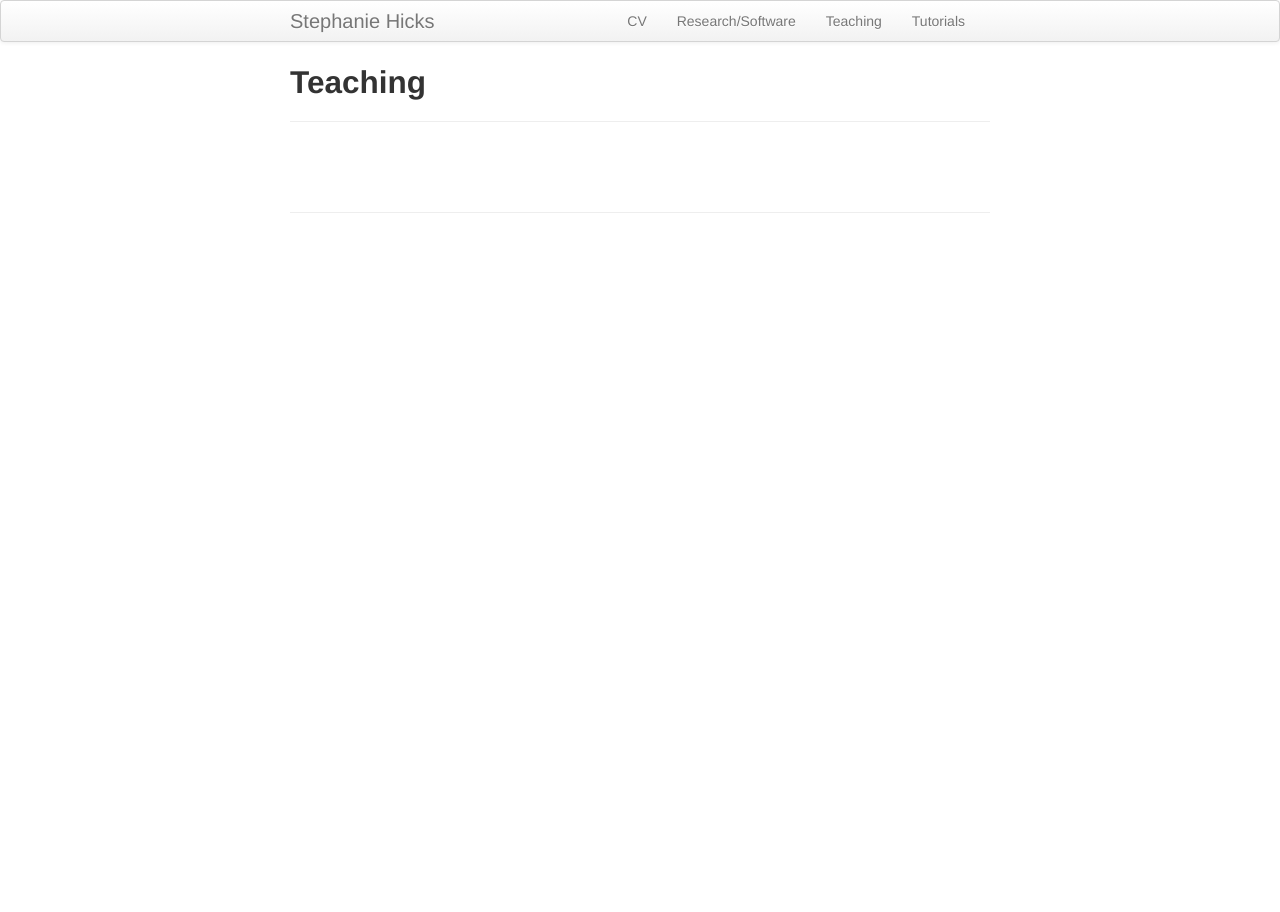
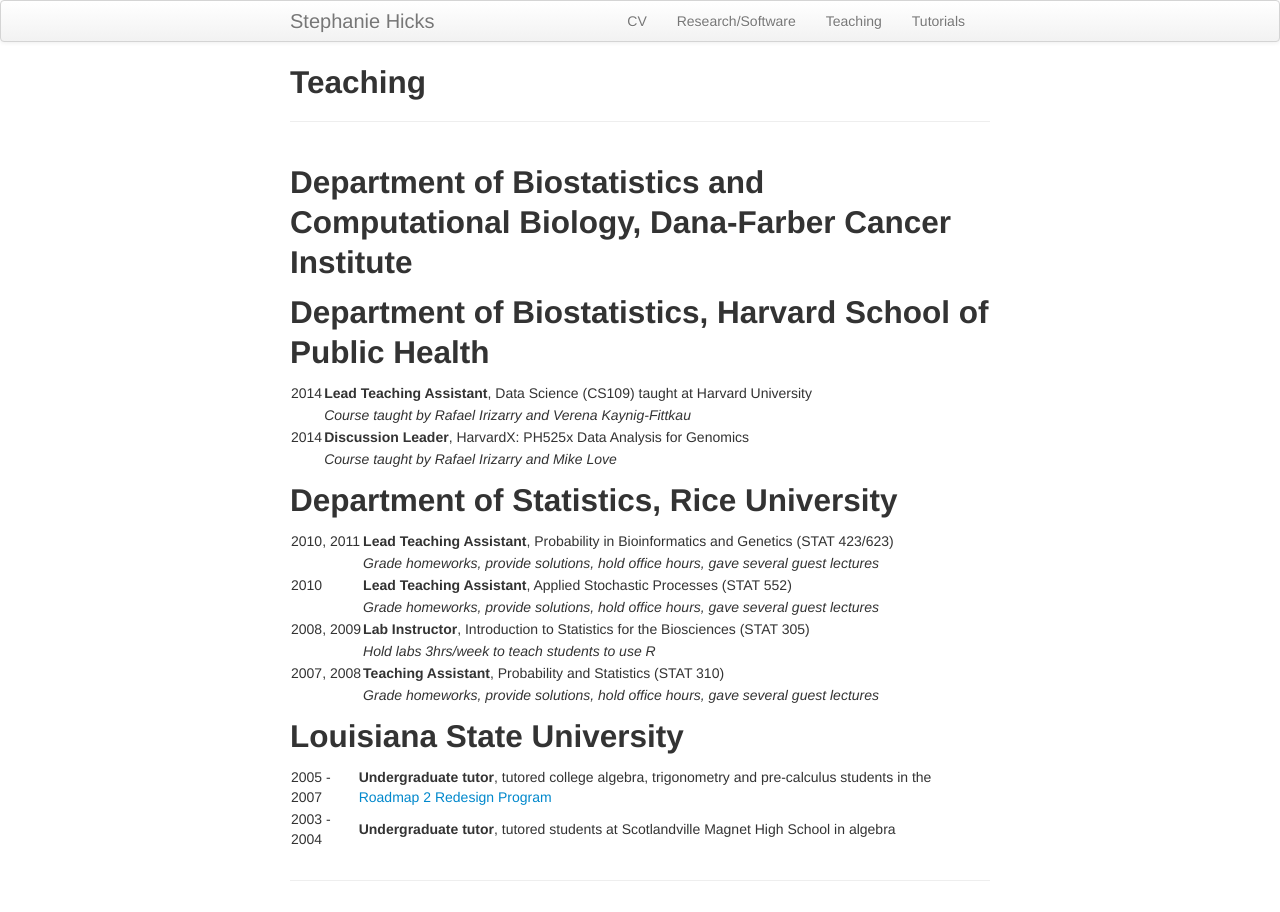
Before and after one commit to jmcgread/stephaniehicks.github.io, a Jekyll site: the page built from pages/teaching.md, in a window 1280 px wide. Built offline with Jekyll 4.4.1, drawn with Linux system fonts in a browser that asks for light colours.

Commit message:
updated teaching.md

```diff
--- a/pages/teaching.md
+++ b/pages/teaching.md
@@ -2,3 +2,27 @@
 layout: page
 title: Teaching
 ---
+
+## Department of Biostatistics and Computational Biology, Dana-Farber Cancer Institute
+## Department of Biostatistics, Harvard School of Public Health
+
+2014 | **Lead Teaching Assistant**, Data Science (CS109) taught at Harvard University
+| *Course taught by Rafael Irizarry and Verena Kaynig-Fittkau*
+2014 | **Discussion Leader**, HarvardX: PH525x Data Analysis for Genomics
+| *Course taught by Rafael Irizarry and Mike Love*
+
+## Department of Statistics, Rice University
+
+2010, 2011 | **Lead Teaching Assistant**, Probability in Bioinformatics and Genetics (STAT 423/623)
+| *Grade homeworks, provide solutions, hold office hours, gave several guest lectures*
+2010 | **Lead Teaching Assistant**, Applied Stochastic Processes (STAT 552)
+| *Grade homeworks, provide solutions, hold office hours, gave several guest lectures*
+2008, 2009 | **Lab Instructor**, Introduction to Statistics for the Biosciences (STAT 305)
+| *Hold labs 3hrs/week to teach students to use R*
+2007, 2008 | **Teaching Assistant**, Probability and Statistics (STAT 310)
+| *Grade homeworks, provide solutions, hold office hours, gave several guest lectures*
+
+## Louisiana State University
+
+2005 - 2007 | **Undergraduate tutor**, tutored college algebra, trigonometry and pre-calculus students in the [Roadmap 2 Redesign Program](https://www.math.lsu.edu/dept/courses/1021/Redesign)
+2003 - 2004 | **Undergraduate tutor**, tutored students at Scotlandville Magnet High School in algebra
```
Also changed, not shown: 2 other files.
